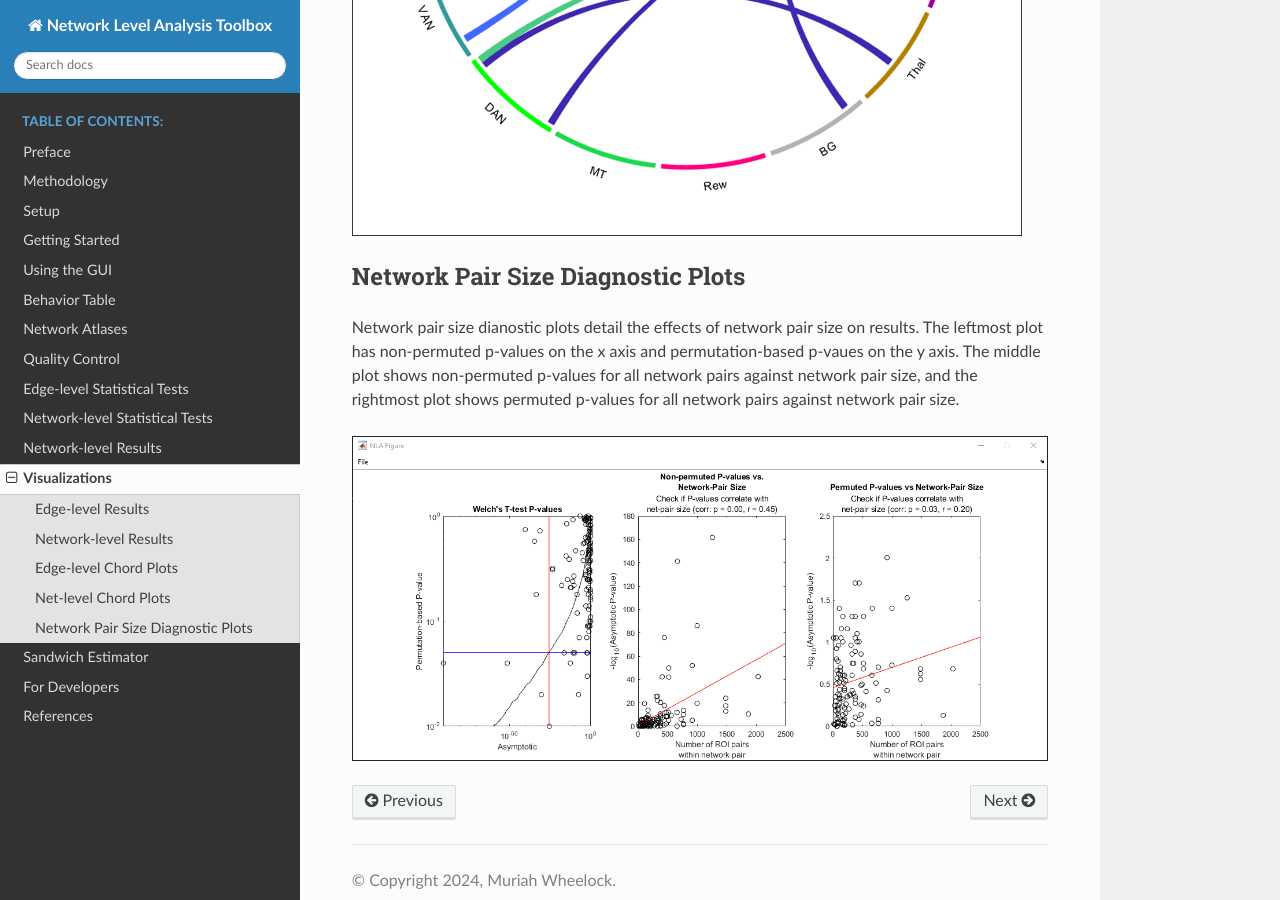
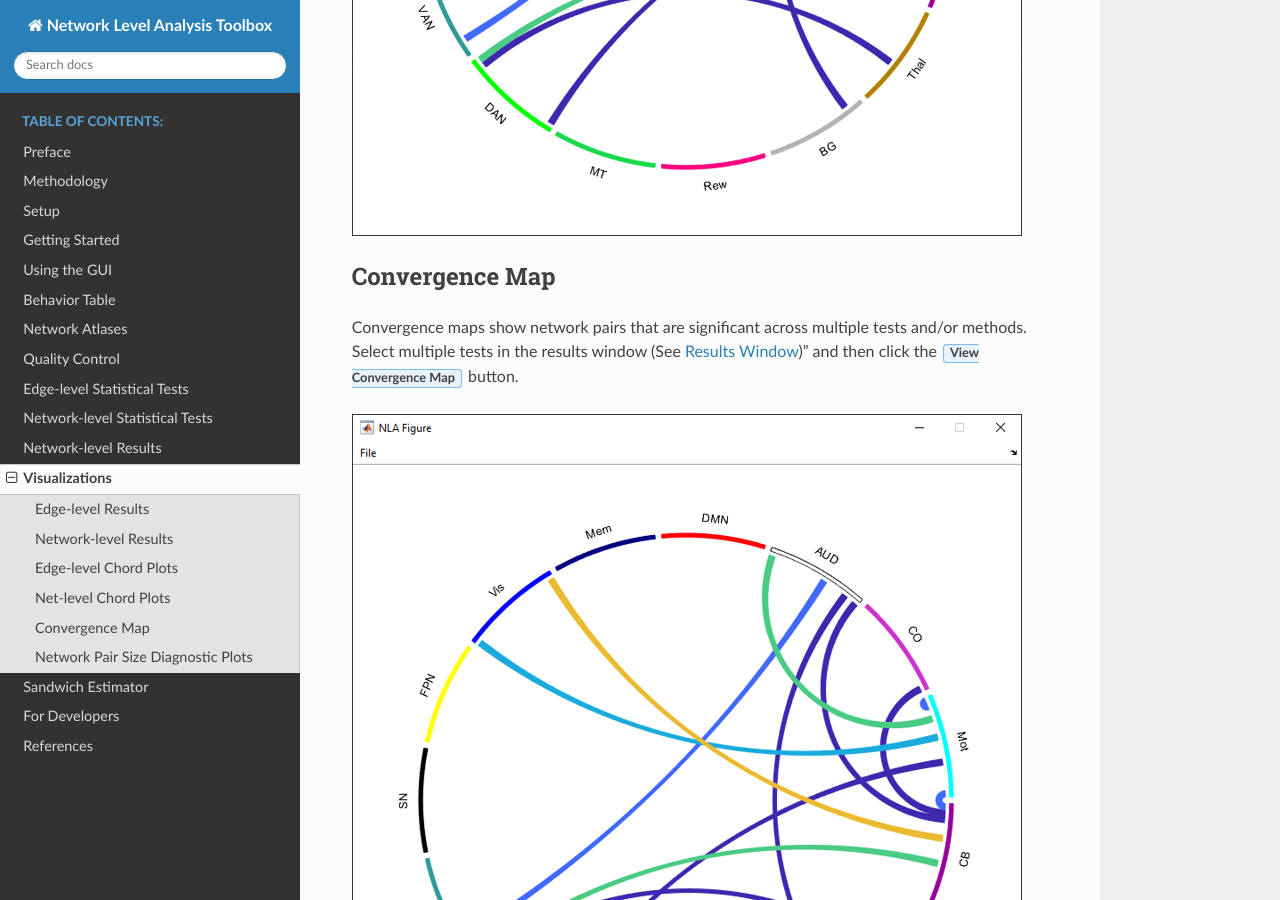
Before and after one commit to WheelockLab/NetworkLevelAnalysis, a Sphinx documentation site: the page built from docs/source/visualizations.rst, in a window 1280 px wide and 900 px high, scrolled down 5114 px. Built offline with Sphinx 7.4.7 and the Read the Docs theme 3.1.0, drawn with Linux system fonts in a browser that asks for light colours.

Commit message:
added convergence map to visualizations documentation page

```diff
--- a/docs/source/visualizations.rst
+++ b/docs/source/visualizations.rst
@@ -55,6 +55,13 @@ Net-level chord plots show all net-level results for significant network pairs a
 
 .. figure:: _static/net_chord_plot.png
 
+Convergence Map
+---------------------------
+
+Convergence maps show network pairs that are significant across multiple tests and/or methods. Select multiple tests in the results window (See :ref:`Results Window <results_window>`)" and then click the :guilabel:`View Convergence Map` button.
+
+.. figure:: _static/net_chord_plot.png
+
 Network Pair Size Diagnostic Plots
 ---------------------------
 
```
Also changed, not shown: docs/source/_static/convergence_map.png (added).
